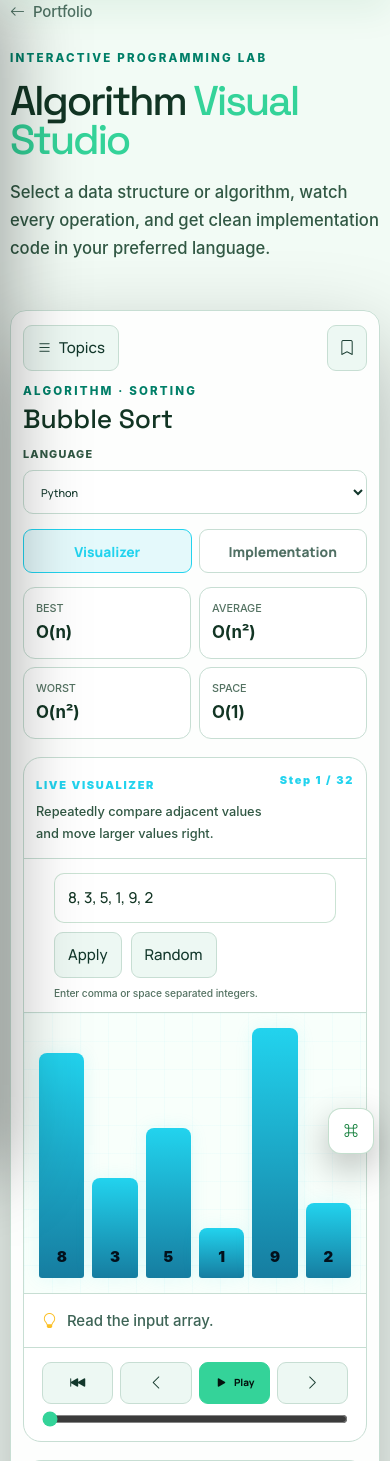
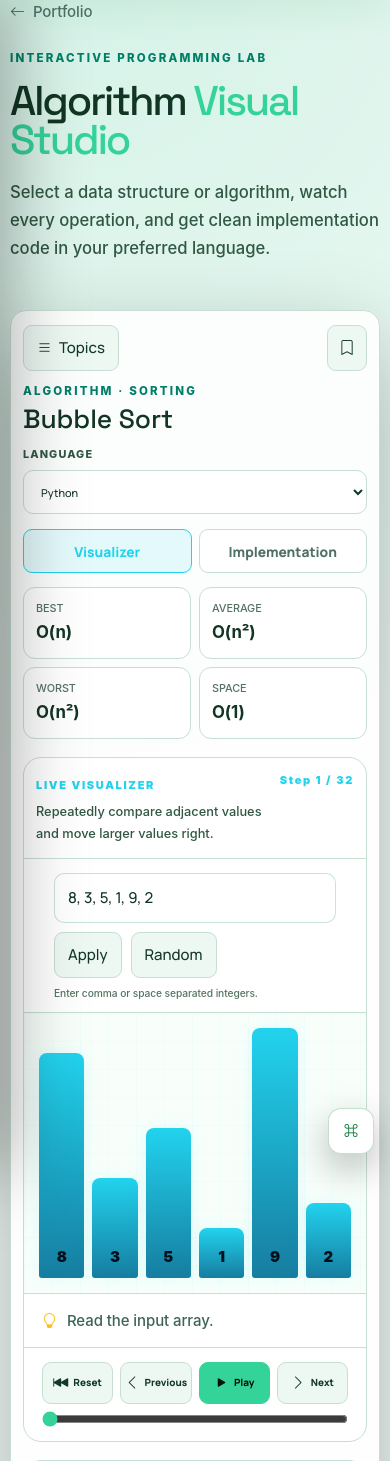
Before and after one commit to Hasan-Gazi-1617/personal-portfolio, a Django app: page /projects/algorithm-visual-studio/ in a window 390 px wide. Shown: the part 85-1546 px from the top of the page. Run offline with Django 5.2, Linux system fonts and the light colour scheme.

Commit message:
Apply responsive and production improvements

```diff
--- a/templates/algorithm_studio.html
+++ b/templates/algorithm_studio.html
@@ -3,7 +3,7 @@
 {% block title %}Algorithm Visual Studio | Hasan{% endblock %}
 {% block extra_css %}<link rel="stylesheet" href="{% static 'css/algorithm-studio.css' %}?v=20260929.1">{% endblock %}
 {% block content %}
-<main class="avs-shell">
+<div class="avs-shell">
   <header class="avs-hero">
     <div>
       <a class="avs-back" href="{% url 'home' %}#projects"><i class="bi bi-arrow-left"></i> Portfolio</a>
@@ -27,7 +27,7 @@
       <div class="avs-toolbar">
         <button id="avsSidebarOpen" class="avs-mobile-topics" type="button"><i class="bi bi-list"></i> Topics</button>
         <div class="avs-title-block"><span class="avs-eyebrow" id="avsCategory">ALGORITHM</span><h2 id="avsTitle">Bubble Sort</h2></div>
-        <button id="avsBookmark" class="avs-bookmark" type="button" title="Bookmark topic"><i class="bi bi-bookmark"></i></button>
+        <button id="avsBookmark" class="avs-bookmark" type="button" title="Bookmark topic" aria-label="Bookmark topic"><i class="bi bi-bookmark"></i></button>
         <label>Language<select id="avsLanguage"><option value="cpp">C++</option><option value="python" selected>Python</option><option value="java">Java</option><option value="ruby">Ruby</option></select></label>
       </div>
 
@@ -52,10 +52,10 @@
           <div id="avsCanvas" class="avs-canvas"></div>
           <div id="avsNarration" class="avs-narration"><i class="bi bi-lightbulb"></i><span>Ready.</span></div>
           <div class="avs-controls">
-            <button id="avsReset" title="Reset"><i class="bi bi-skip-backward-fill"></i></button>
-            <button id="avsPrev" title="Previous"><i class="bi bi-chevron-left"></i></button>
+            <button id="avsReset" title="Reset" aria-label="Reset animation"><i class="bi bi-skip-backward-fill"></i><span>Reset</span></button>
+            <button id="avsPrev" title="Previous" aria-label="Previous step"><i class="bi bi-chevron-left"></i><span>Previous</span></button>
             <button id="avsPlay" class="primary"><i class="bi bi-play-fill"></i><span>Play</span></button>
-            <button id="avsNext" title="Next"><i class="bi bi-chevron-right"></i></button>
+            <button id="avsNext" title="Next" aria-label="Next step"><i class="bi bi-chevron-right"></i><span>Next</span></button>
             <input id="avsTimeline" class="avs-timeline" type="range" min="0" max="0" value="0" aria-label="Animation timeline">
             <label>Speed<input id="avsSpeed" type="range" min="200" max="1400" step="100" value="700"></label>
           </div>
@@ -75,6 +75,6 @@
       </div>
     </section>
   </section>
-</main>
+</div>
 <script src="{% static 'js/algorithm-studio.js' %}?v=20260929.1"></script>
 {% endblock %}
```
